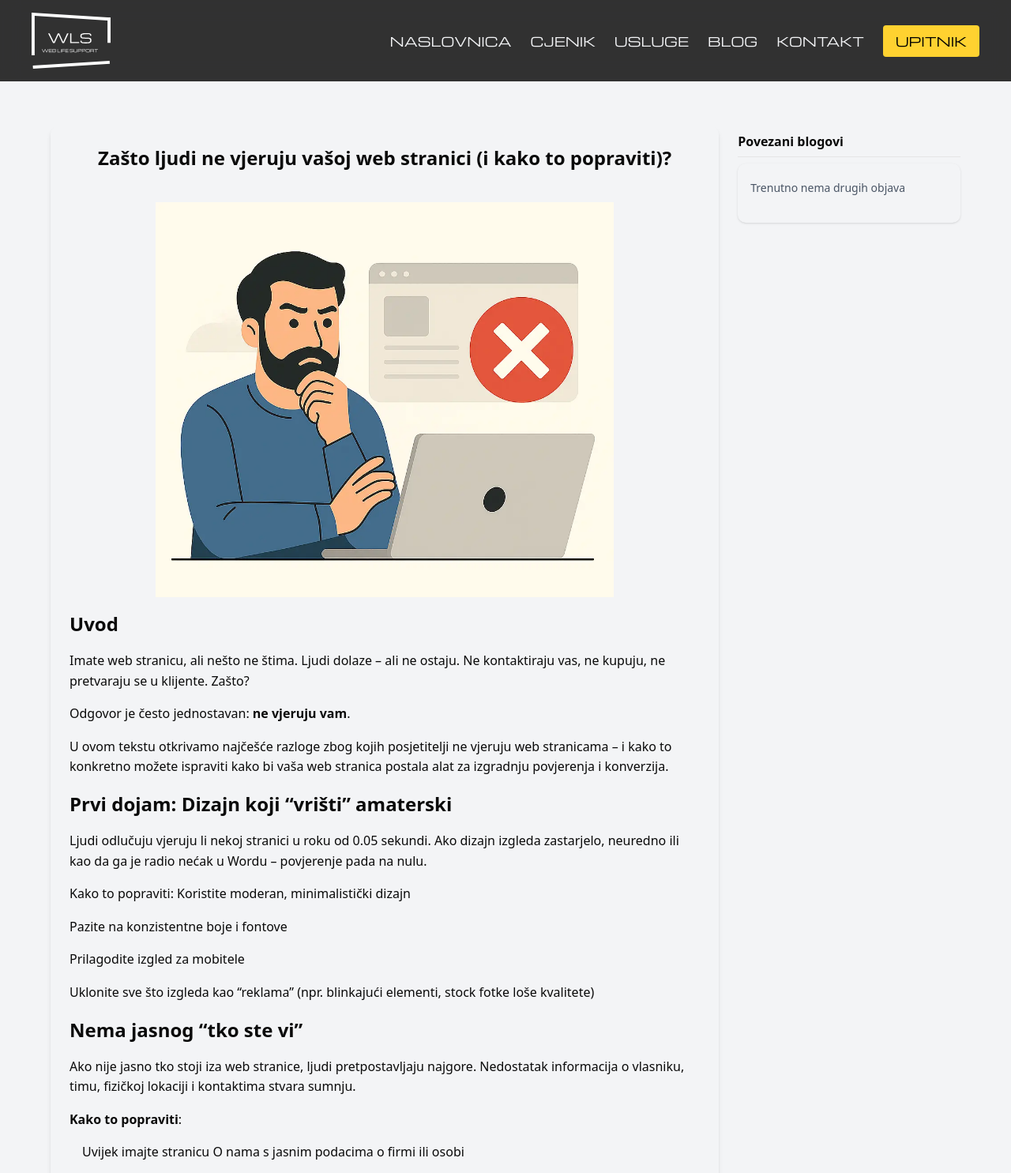
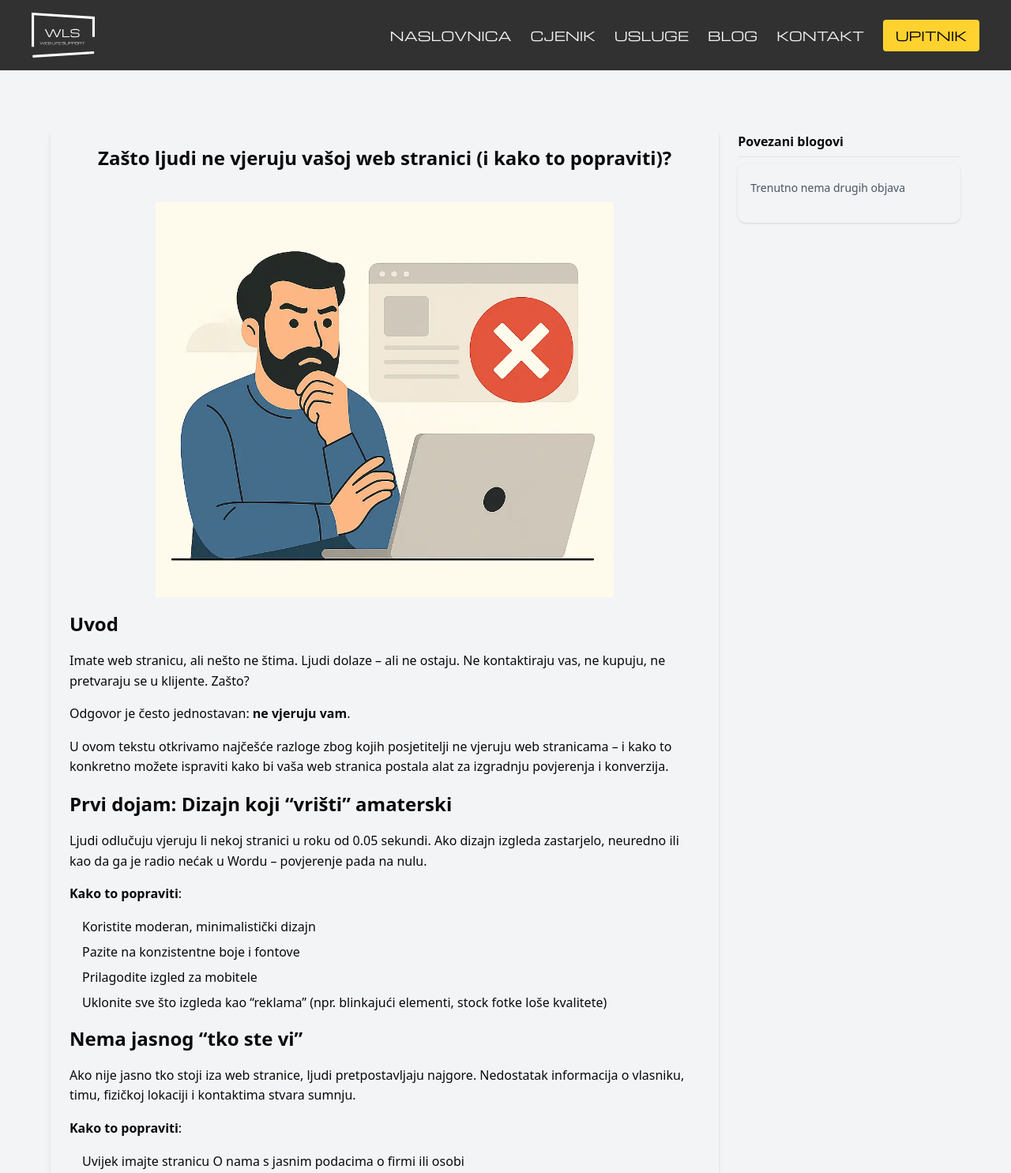
Before and after one commit to CroFrank/wls-oficial, an Astro site: page /blog-weblifesupport/povjerenje-na-webu in a window 1280 px wide. Shown: the top 1485 px of the page at 79% size. Built offline with nearby package versions, Linux system fonts and the light colour scheme; Astro itself is replaced by a stand-in of ours.

Commit message:
add blog povjerenje na webu

```diff
--- a/src/components/Navbar.tsx
+++ b/src/components/Navbar.tsx
@@ -11,7 +11,7 @@ export default function Navbar() {
       <div className="max-w-[1560px] mx-auto px-4 md:px-6 lg:px-10 py-4 flex items-center justify-between">
         {/* Logo */}
         <a href="/">
-          <img src="/logo.svg" width="100" height="100" />
+          <img src="/logo.svg" className="w-20 h-auto" />
         </a>
         {/* Hamburger */}
         <button
--- a/src/content/blog/povjerenje-na-webu.md
+++ b/src/content/blog/povjerenje-na-webu.md
@@ -6,13 +6,13 @@ description: Otkrivamo ključne razloge zbog kojih korisnici brzo napuštaju web
 pubDate: 06-07-2025
 image:
   {
-    src: /povjerenje-na-webu.webp,
+    src: /blog/povjerenje-na-webu.webp,
     alt: Zašto posjetitelji ne vjeruju web stranicama,
   }
 tags: ["UX", "izrada web stranica", "konverzije", "povjerenje"]
 ogTitle: Zašto ljudi ne vjeruju vašoj web stranici? | WebLifeSupport
 ogDescription: Otkrivamo najčešće uzroke nepovjerenja korisnika i kako ih riješiti kroz dizajn, sadržaj i performanse.
-ogImage: /povjerenje-na-webu.png
+ogImage: /blog/povjerenje-na-webu.webp
 ogType: article
 ---
 
@@ -28,14 +28,12 @@ U ovom tekstu otkrivamo najčešće razloge zbog kojih posjetitelji ne vjeruju w
 
 Ljudi odlučuju vjeruju li nekoj stranici u roku od 0.05 sekundi. Ako dizajn izgleda zastarjelo, neuredno ili kao da ga je radio nećak u Wordu – povjerenje pada na nulu.
 
-Kako to popraviti:
-Koristite moderan, minimalistički dizajn
+**Kako to popraviti**:
 
-Pazite na konzistentne boje i fontove
-
-Prilagodite izgled za mobitele
-
-Uklonite sve što izgleda kao "reklama" (npr. blinkajući elementi, stock fotke loše kvalitete)
+- Koristite moderan, minimalistički dizajn
+- Pazite na konzistentne boje i fontove
+- Prilagodite izgled za mobitele
+- Uklonite sve što izgleda kao "reklama" (npr. blinkajući elementi, stock fotke loše kvalitete)
 
 ## Nema jasnog "tko ste vi"
 
@@ -44,11 +42,8 @@ Ako nije jasno tko stoji iza web stranice, ljudi pretpostavljaju najgore. Nedost
 **Kako to popraviti**:
 
 - Uvijek imajte stranicu O nama s jasnim podacima o firmi ili osobi
-
 - Dodajte slike stvarnog tima (ne stock fotke!)
-
 - Prikažite adresu, kontakt telefon i povežite društvene mreže
-
 - Dodajte sekciju s pitanjima i odgovorima (FAQ)
 
 ## Slaba kvaliteta sadržaja
@@ -58,11 +53,8 @@ Loše napisani tekstovi, gramatičke greške ili generički sadržaj bez stvarne
 **Kako to popraviti**:
 
 - Angažirajte copywritera (ili budite brutalno iskreni i jasni)
-
 - Koristite jasan i razumljiv jezik
-
 - Pokažite stručnost kroz blog, vodiče ili studije slučaja
-
 - Pišite za korisnike, ne za sebe
 
 ## Stranica je spora ili se ne prikazuje ispravno
@@ -72,11 +64,8 @@ Spori sajtovi ne samo da frustriraju korisnike, nego i odaju dojam da niste ulo
 **Kako to popraviti**:
 
 - Optimizirajte slike i skripte
-
 - Koristite modernu tehnologiju (npr. Astro, Next.js) za brže učitavanje
-
 - Provjerite kako stranica izgleda na različitim uređajima
-
 - Koristite alate kao što su PageSpeed Insights
 
 ## Nedostatak socijalnih dokaza
@@ -86,11 +75,8 @@ Ljudi vjeruju ljudima – a nečije tuđe iskustvo je često snažnije od vaših
 **Kako to popraviti**:
 
 - Dodajte iskrene recenzije klijenata (s imenom, slikom i zanimanjem)
-
 - Prikažite logotipe firmi s kojima ste surađivali
-
 - Pišite kratke studije slučaja: problem – rješenje – rezultat
-
 - Uključite relevantne certifikate ili nagrade ako ih imate
 
 ## Zaključak
@@ -98,15 +84,10 @@ Ljudi vjeruju ljudima – a nečije tuđe iskustvo je često snažnije od vaših
 Ljudi ne vjeruju web stranicama koje:
 
 - Izgledaju jeftino ili neuredno
-
 - Nemaju jasno tko stoji iza njih
-
 - Imaju loš sadržaj
-
 - Sporo se učitavaju
-
 - Nemaju stvarne dokaze o kvaliteti
-
 - No dobra vijest je – sve to se može popraviti.
 
 Ako želite web stranicu koja ne samo da lijepo izgleda, već ulijeva povjerenje i radi za vaše poslovanje, ključ je u strateškoj izradi i dizajnu, ne samo estetici.
--- a/src/content/blog/wordpress-vs-moderna-web-rjesenja.md
+++ b/src/content/blog/wordpress-vs-moderna-web-rjesenja.md
@@ -6,13 +6,13 @@ description: Otkrivamo razlike između WordPressa i modernih frameworka (Astro,
 pubDate: 01-07-2025
 image:
   {
-    src: /wp-vs-jamstack.webp,
+    src: /blog/wp-vs-jamstack.webp,
     alt: WordPress protiv Astro i Next.js rješenja za web izradu,
   }
 tags: ["astro", "nextjs", "web tehnologije", "izrada web stranica"]
 ogTitle: WordPress ili moderna rješenja | WebLifeSupport
 ogDescription: Usporedba WordPressa s modernim frameworkovima poput Astro i Next.js.
-ogImage: /wp-vs-jamstack.png
+ogImage: /blog/wp-vs-jamstack.png
 ogType: article
 ---
 
```
Also changed, not shown: public/blog/povjerenje-na-webu.webp (renamed from public/povjerenje-na-webu.webp), public/blog/sigurnost-kontakt-forme.webp (added), public/blog/wp-vs-jamstack.webp (renamed from public/wp-vs-jamstack.webp).
